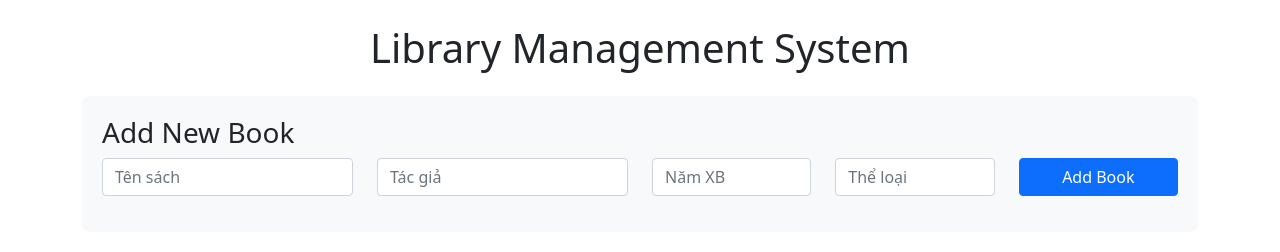
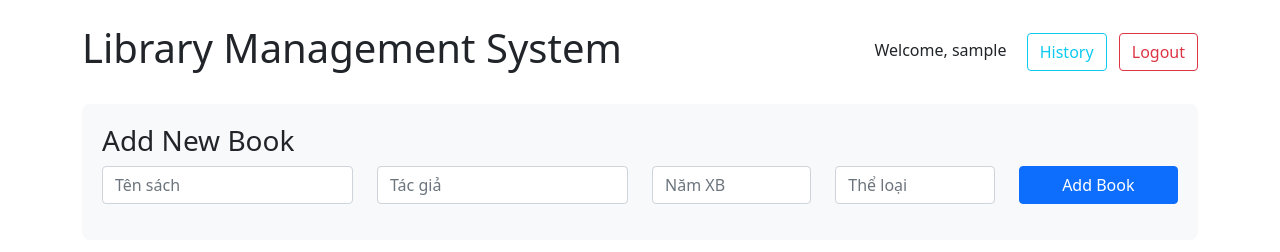
Before and after one commit to Anousith1/python-nang-cao, a Flask app: page / in a window 1280 px wide. Shown: the top 252 px of the page. Run offline with Flask 3, Linux system fonts and the light colour scheme; the visitor is signed in with stand-in values (Sample User, id 1); data that the repository does not hold is empty; some libraries are stand-ins or nearby versions.

Commit message:
Update index.html

```diff
--- a/bai3/templates/index.html
+++ b/bai3/templates/index.html
@@ -22,7 +22,15 @@
 </head>
 <body>
     <div class="container mt-4">
-        <h1 class="text-center mb-4">Library Management System</h1>
+        <!-- Add header with username and logout -->
+        <div class="d-flex justify-content-between align-items-center mb-4">
+            <h1>Library Management System</h1>
+            <div>
+                <span class="me-3">Welcome, {{ session['username'] }}</span>
+                <a href="{{ url_for('history') }}" class="btn btn-outline-info me-2">History</a>
+                <a href="{{ url_for('logout') }}" class="btn btn-outline-danger">Logout</a>
+            </div>
+        </div>
 
         <!-- Add Book Form -->
         <div class="book-form">
```
